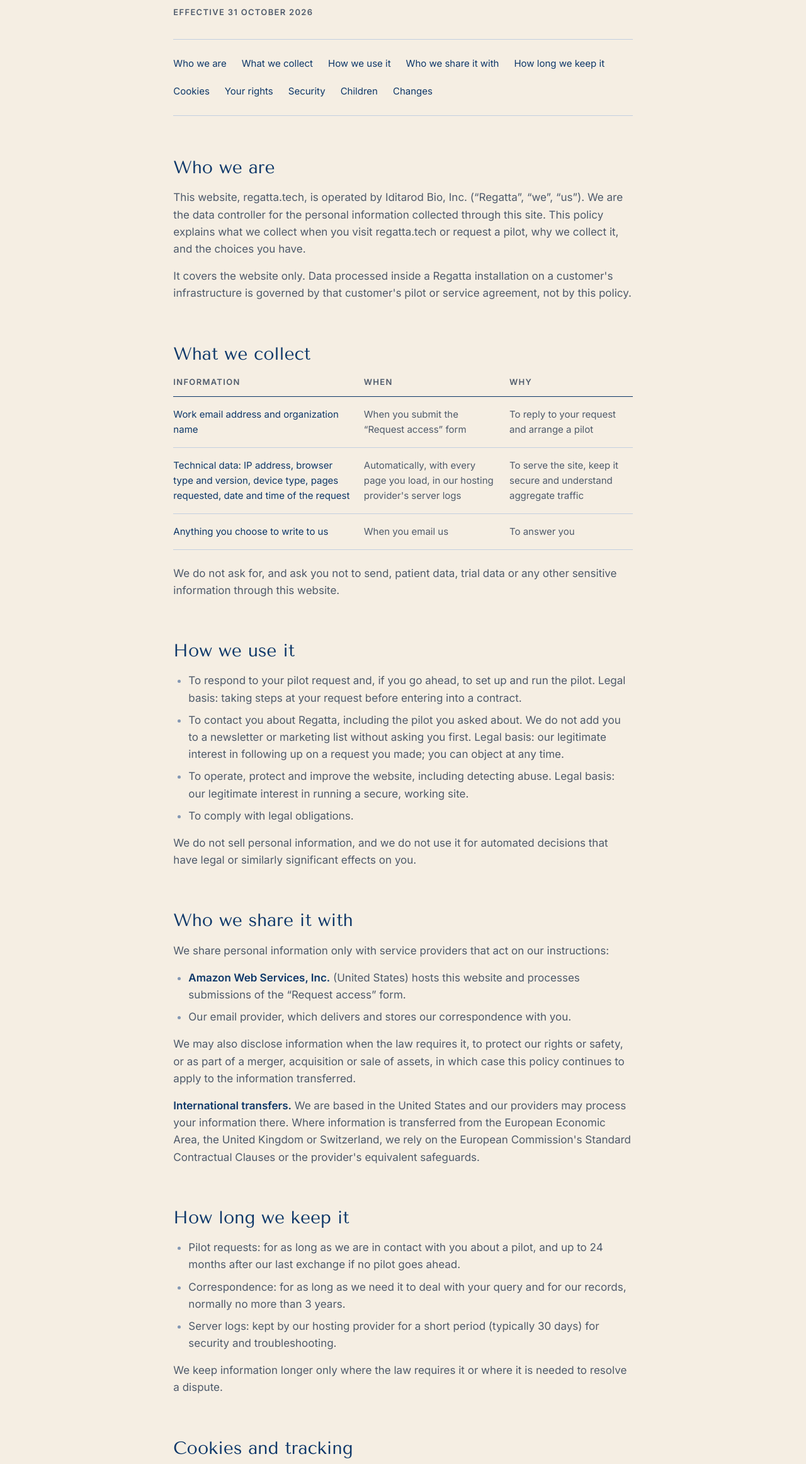
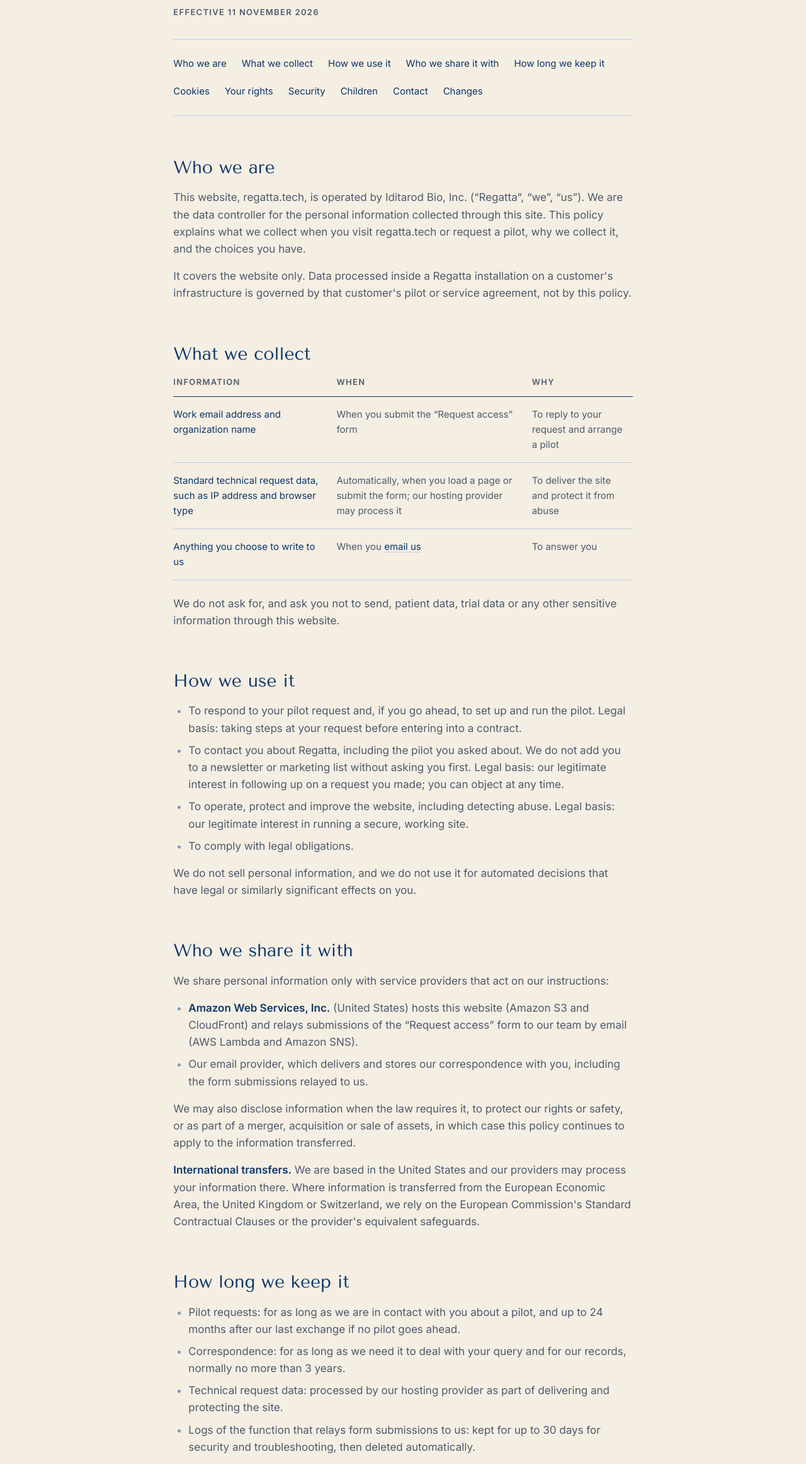
Before and after one commit to regatta-app/regatta-website, a plain HTML site: page site/privacy/index.html in a window 1280 px wide. Shown: the part 204-2528 px from the top of the page at 63% size. Drawn offline with Linux system fonts and the light colour scheme.

Commit message:
Privacy: live 11 Nov text in the new design
Text from the live page (incl. Contact section). The form is now named
"Request access" (approved by Daniela). In-text links are navy and underlined.

Co-Authored-By: Claude Opus 5.5 <noreply@anthropic.com>
Claude-Session: https://claude.ai/code/session_01SJDpJYuAKcjLSdyAPHxW3S

```diff
--- a/site/privacy/index.html
+++ b/site/privacy/index.html
@@ -51,6 +51,8 @@ html{scroll-padding-top:calc(var(--barh) + var(--s24))}
 .pp p{margin:0 0 var(--s16)}
 .pp p:last-child,.pp ul:last-child{margin-bottom:0}
 .pp strong{color:var(--navy)}
+.pp .tl{color:var(--navy);text-decoration:underline;text-decoration-color:var(--line);text-decoration-thickness:1px;text-underline-offset:3px;transition:text-decoration-color .15s ease}
+.pp .tl:hover{text-decoration-color:var(--navy)}
 .pp ul:not(.toc){margin:0 0 var(--s16);padding-left:var(--s24)}
 .pp ul:not(.toc) li{margin:0 0 var(--s8)}
 .pp ul:not(.toc) li::marker{color:var(--muted)}
@@ -87,7 +89,7 @@ html.js-anim .rv-z.rv-now>*{animation:none}
 <article aria-labelledby="pp-title">
 <div class="pp-intro">
 <h1 id="pp-title">Privacy policy</h1>
-<p class="meta">Effective 31 October 2026</p>
+<p class="meta">Effective 11 November 2026</p>
 
 <ul class="toc" aria-label="Sections">
 <li><a href="#who">Who we are</a></li>
@@ -99,6 +101,7 @@ html.js-anim .rv-z.rv-now>*{animation:none}
 <li><a href="#rights">Your rights</a></li>
 <li><a href="#security">Security</a></li>
 <li><a href="#children">Children</a></li>
+<li><a href="#contact">Contact</a></li>
 <li><a href="#changes">Changes</a></li>
 </ul>
 </div>
@@ -113,8 +116,8 @@ html.js-anim .rv-z.rv-now>*{animation:none}
 <thead><tr><th scope="col">Information</th><th scope="col">When</th><th scope="col">Why</th></tr></thead>
 <tbody>
 <tr><td data-label="Information">Work email address and organization name</td><td data-label="When">When you submit the “Request access” form</td><td data-label="Why">To reply to your request and arrange a pilot</td></tr>
-<tr><td data-label="Information">Technical data: IP address, browser type and version, device type, pages requested, date and time of the request</td><td data-label="When">Automatically, with every page you load, in our hosting provider's server logs</td><td data-label="Why">To serve the site, keep it secure and understand aggregate traffic</td></tr>
-<tr><td data-label="Information">Anything you choose to write to us</td><td data-label="When">When you email us</td><td data-label="Why">To answer you</td></tr>
+<tr><td data-label="Information">Standard technical request data, such as IP address and browser type</td><td data-label="When">Automatically, when you load a page or submit the form; our hosting provider may process it</td><td data-label="Why">To deliver the site and protect it from abuse</td></tr>
+<tr><td data-label="Information">Anything you choose to write to us</td><td data-label="When">When you <a href="mailto:regatta@iditarod.bio" class="tl">email us</a></td><td data-label="Why">To answer you</td></tr>
 </tbody>
 </table>
 <p>We do not ask for, and ask you not to send, patient data, trial data or any other sensitive information through this website.</p>
@@ -133,8 +136,8 @@ html.js-anim .rv-z.rv-now>*{animation:none}
 <h2 id="share">Who we share it with</h2>
 <p>We share personal information only with service providers that act on our instructions:</p>
 <ul>
-<li><strong>Amazon Web Services, Inc.</strong> (United States) hosts this website and processes submissions of the “Request access” form.</li>
-<li>Our email provider, which delivers and stores our correspondence with you.</li>
+<li><strong>Amazon Web Services, Inc.</strong> (United States) hosts this website (Amazon S3 and CloudFront) and relays submissions of the “Request access” form to our team by email (AWS Lambda and Amazon SNS).</li>
+<li>Our email provider, which delivers and stores our correspondence with you, including the form submissions relayed to us.</li>
 </ul>
 <p>We may also disclose information when the law requires it, to protect our rights or safety, or as part of a merger, acquisition or sale of assets, in which case this policy continues to apply to the information transferred.</p>
 <p><strong>International transfers.</strong> We are based in the United States and our providers may process your information there. Where information is transferred from the European Economic Area, the United Kingdom or Switzerland, we rely on the European Commission's Standard Contractual Clauses or the provider's equivalent safeguards.</p>
@@ -144,7 +147,8 @@ html.js-anim .rv-z.rv-now>*{animation:none}
 <ul>
 <li>Pilot requests: for as long as we are in contact with you about a pilot, and up to 24 months after our last exchange if no pilot goes ahead.</li>
 <li>Correspondence: for as long as we need it to deal with your query and for our records, normally no more than 3 years.</li>
-<li>Server logs: kept by our hosting provider for a short period (typically 30 days) for security and troubleshooting.</li>
+<li>Technical request data: processed by our hosting provider as part of delivering and protecting the site.</li>
+<li>Logs of the function that relays form submissions to us: kept for up to 30 days for security and troubleshooting, then deleted automatically.</li>
 </ul>
 <p>We keep information longer only where the law requires it or where it is needed to resolve a dispute.</p>
 </section>
@@ -163,7 +167,7 @@ html.js-anim .rv-z.rv-now>*{animation:none}
 <li>receive the information you gave us in a portable format;</li>
 <li>withdraw consent where we rely on it, without affecting processing that already took place.</li>
 </ul>
-<p>To exercise any of these rights, contact us. We will respond within one month, or sooner where the law requires. We may ask you to confirm your identity first. If you are in the EEA or the UK, you also have the right to complain to your local data-protection authority. We will not treat you differently for exercising your rights.</p>
+<p>To exercise any of these rights, <a href="#contact" class="tl">contact us</a>. We will respond within one month, or sooner where the law requires. We may ask you to confirm your identity first. If you are in the EEA or the UK, you also have the right to complain to your local data-protection authority. We will not treat you differently for exercising your rights.</p>
 </section>
 <section class="pp-sec rv-z">
 <h2 id="security">Security</h2>
@@ -171,7 +175,11 @@ html.js-anim .rv-z.rv-now>*{animation:none}
 </section>
 <section class="pp-sec rv-z">
 <h2 id="children">Children</h2>
-<p>regatta.tech is a business site intended for adults working in clinical development. We do not knowingly collect information from anyone under 16. If you believe a child has sent us information, contact us and we will delete it.</p>
+<p>regatta.tech is a business site intended for adults working in clinical development. We do not knowingly collect information from anyone under 16. If you believe a child has sent us information, <a href="#contact" class="tl">contact us</a> and we will delete it.</p>
+</section>
+<section class="pp-sec rv-z">
+<h2 id="contact">Contact</h2>
+<p>regatta.tech is operated by <strong>Iditarod Bio, Inc.</strong> For any question about this policy or the information we hold about you, or to exercise your rights, email us at <a href="mailto:regatta@iditarod.bio" class="tl">regatta@iditarod.bio</a>.</p>
 </section>
 <section class="pp-sec rv-z">
 <h2 id="changes">Changes to this policy</h2>
```
